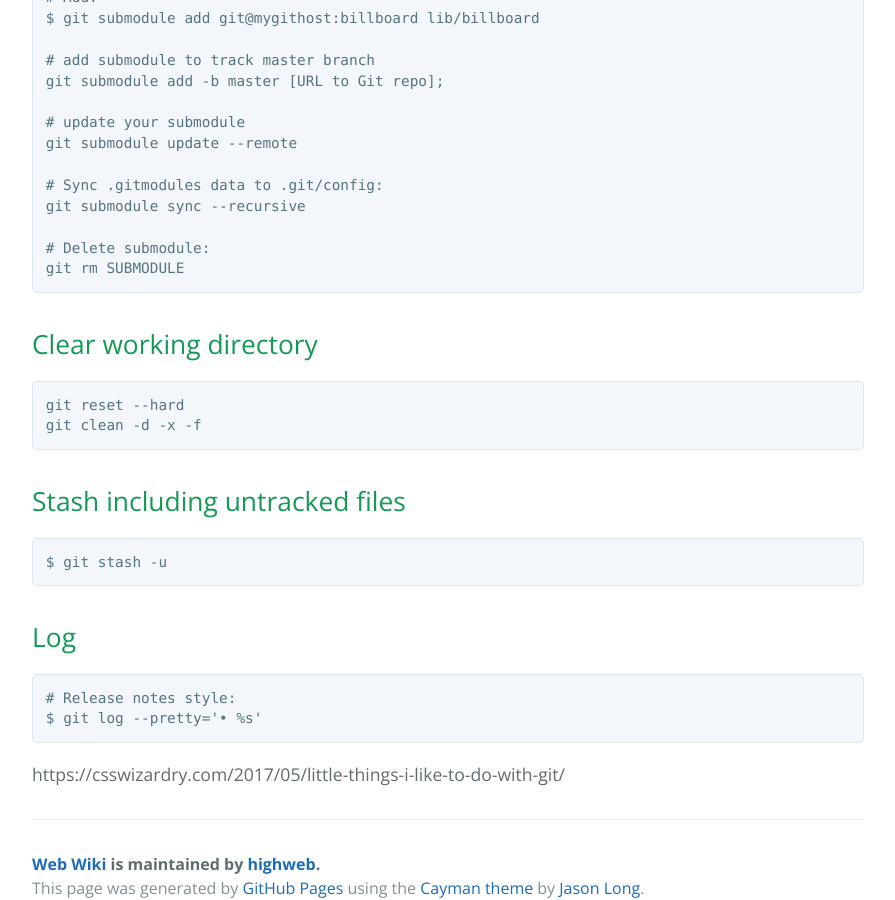
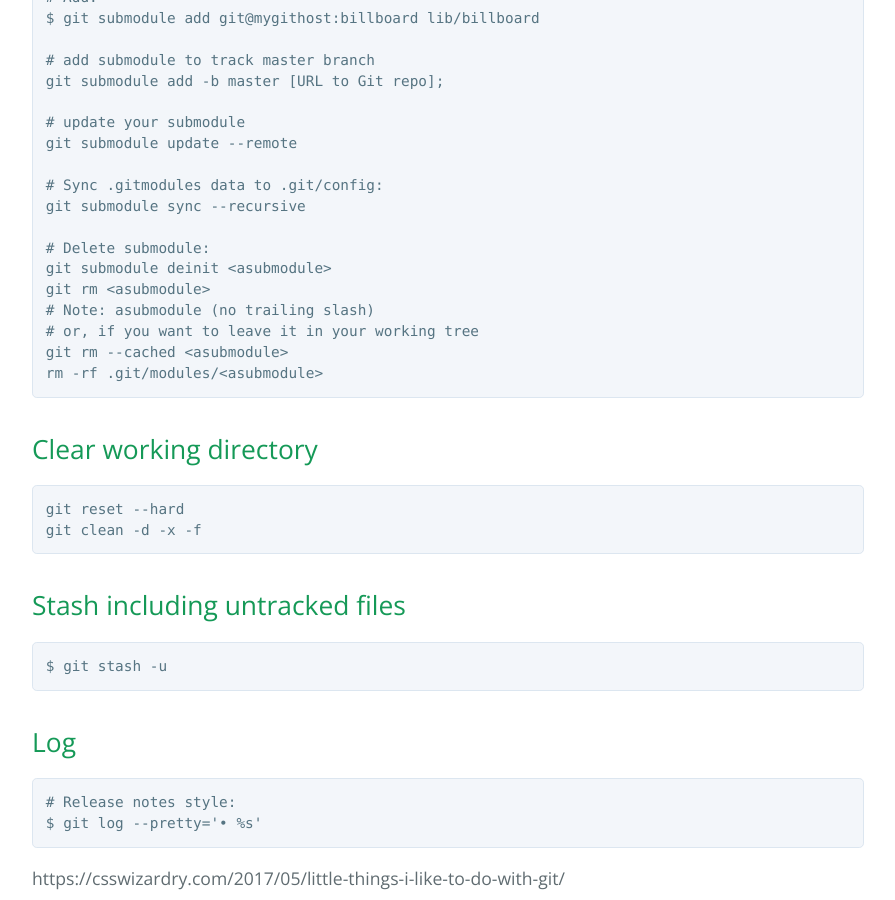
Before and after one commit to highweb/web-wiki, a Jekyll site: the page built from git.md, in a window 1280 px wide and 900 px high, scrolled down 1092 px. Shown: the whole window, without its empty margins (192-1087 px from the left). Built offline with Jekyll 4.4.1, drawn with Linux system fonts in a browser that asks for light colours.

Commit message:
Update git.md

````diff
--- a/git.md
+++ b/git.md
@@ -46,7 +46,12 @@ git submodule update --remote
 git submodule sync --recursive
 
 # Delete submodule:
-git rm SUBMODULE
+git submodule deinit <asubmodule>
+git rm <asubmodule>
+# Note: asubmodule (no trailing slash)
+# or, if you want to leave it in your working tree
+git rm --cached <asubmodule>
+rm -rf .git/modules/<asubmodule>
 ```
 
 ## Clear working directory
````
